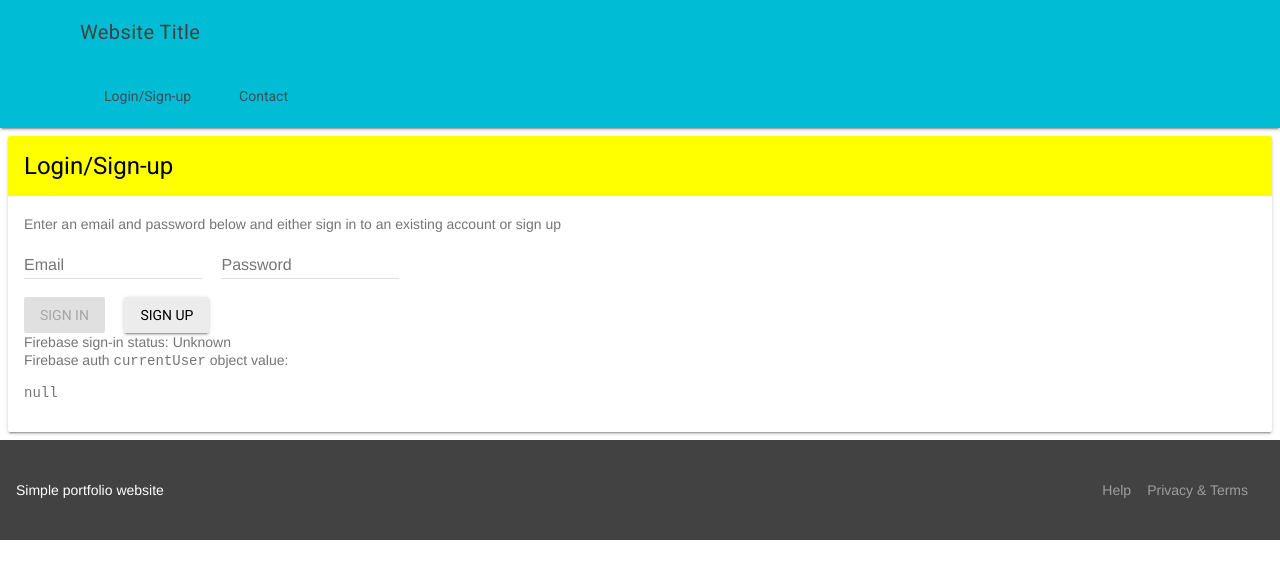
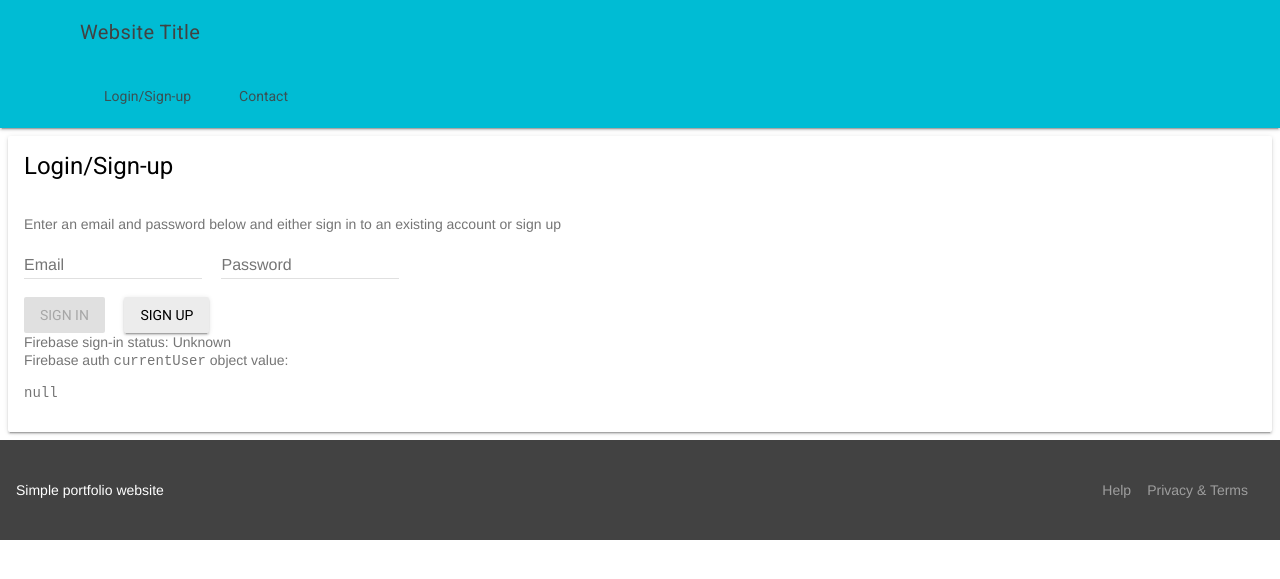
Before and after one commit to slothgamez/fireplex.github.io, a Jekyll site: the page firebase/login/indexLogin.html, which Jekyll copies as it is, in a window 1280 px wide. Shown: the top 579 px of the page. Built offline with Jekyll 4.4.1, drawn with Linux system fonts in a browser that asks for light colours; nearby versions of some CDN libraries; comment, search, counter and statistics services are not loaded.

Commit message:
Update indexLogin.html

```diff
--- a/firebase/login/indexLogin.html
+++ b/firebase/login/indexLogin.html
@@ -185,7 +185,7 @@
         </div>
         <main class="mdl-layout__content">
           <div class="mdl-card mdl-shadow--2dp mdl-cell mdl-cell--12-col mdl-cell--12-col-tablet mdl-cell--12-col-desktop">
-            <div class="mdl-card__title mdl-color-text--black" style="background-color:yellow">
+            <div class="mdl-card__title mdl-color-text--black">
               <h2 class="mdl-card__title-text">Login/Sign-up</h2>
             </div>
             <div class="mdl-card__supporting-text mdl-color-text--grey-600">
```
